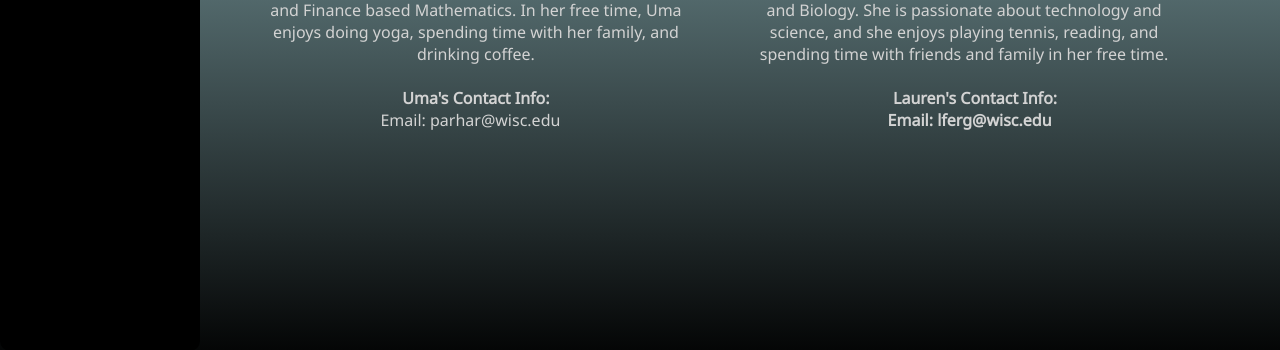
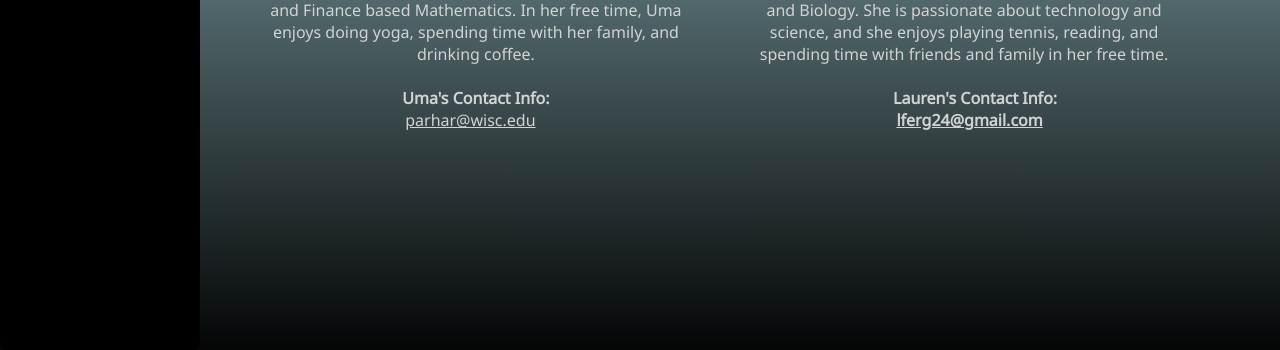
Before and after one commit to umaparhar1/gitgals, a Django app: page /aboutCreators.html in a window 1280 px wide. Shown: the part 430-780 px from the top of the page. Run offline with Django 3.2, Linux system fonts and the light colour scheme.

Commit message:
Emails changed to be links

```diff
--- a/Proj1/converter/templates/converter/aboutCreators.html
+++ b/Proj1/converter/templates/converter/aboutCreators.html
@@ -31,8 +31,8 @@
         <p style="height: 20%;width: 45%;margin-left: 1%;font-weight: bolder;color: lightgray;display: inline-block;"> Uma's Contact Info:</p>
         <p style="height: 20%;width: 45%;font-weight: bolder;color: lightgray;display: inline-block;"> Lauren's Contact Info:</p>
         <br>
-        <p style="height: 20%;width: 45%;color: lightgray;display: inline-block;"> Email: parhar@wisc.edu</p>
-        <p style="height: 20%;width: 45%;font-weight: bolder;color: lightgray;display: inline-block;"> Email: lferg@wisc.edu</p>
+        <a href="mailto: parhar@wisc.edu" style="height: 20%;width: 45%;color: lightgray;display: inline-block;">parhar@wisc.edu</a>
+        <a href="mailto: lferg24@gmail.com" style="height: 20%;width: 45%;font-weight: bolder;color:lightgrey;display: inline-block;">lferg24@gmail.com</a>
     </div>
 </body>
 
--- a/Proj1/converter/templates/converter/caloriesBurned.html
+++ b/Proj1/converter/templates/converter/caloriesBurned.html
@@ -37,11 +37,11 @@
             <br>
             <br>
             <p style='font-weight: bolder;'>Select your workout: </p>
-            <input type="radio" id="walk">
+            <input type="radio" name="workoutOptions" id="walk">
             <label for="walk">Walk</label><br>
-            <input type="radio" id="Run">
+            <input type="radio" name="workoutOptions" id="Run">
             <label for="walk">Run</label><br>
-            <input type="radio" id="Swim">
+            <input type="radio" name="workoutOptions" id="Swim">
             <label for="walk">Swim</label><br>
         </div>
     </div>
```
